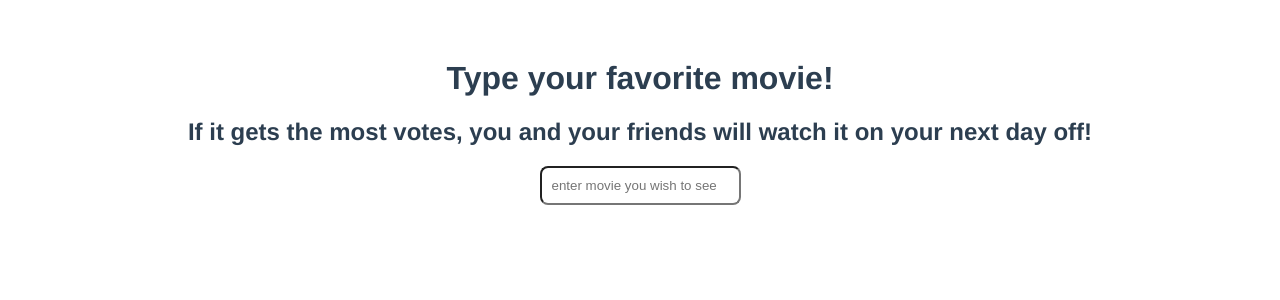
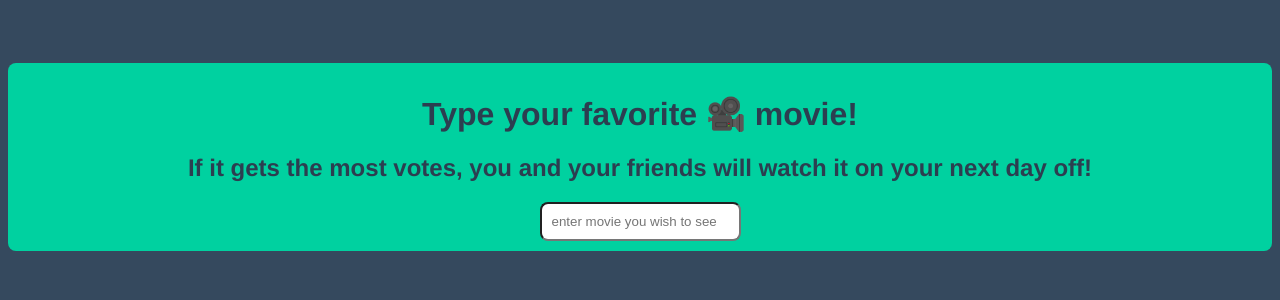
Before and after one commit to VasilikiLoukoumi/vue-movie-calendar, a Vue app: page / in a window 1280 px wide. Shown: the top 300 px of the page. Built offline with nearby package versions, Linux system fonts and the light colour scheme.

Commit message:
Added emojis.

```diff
--- a/src/App.vue
+++ b/src/App.vue
@@ -20,12 +20,18 @@ export default {
 </script>
 
 <style>
+    body {
+        background-color: #35495E;
+    }
     #app {
         font-family: 'Avenir', Helvetica, Arial, sans-serif;
         -webkit-font-smoothing: antialiased;
         -moz-osx-font-smoothing: grayscale;
         text-align: center;
         color: #2c3e50;
-  margin-top: 60px;
+        margin-top:5%;
+        background-color: #00D1A0;
+        padding:10px;
+        border-radius:8px;
     }
 </style>
--- a/src/components/MovieChoice.vue
+++ b/src/components/MovieChoice.vue
@@ -5,9 +5,10 @@
    </form>
    <ul v-for = "(movie,index) in movies">
        <li>
-           <p>{{index+1}}. {{movie.movie}}</p><button id="plusBtn" v-on:click="voteMovie(index)">+</button>
-           <button id="minusBtn" v-on:click="downVoteMovie(index)">-</button><p v-bind:id="movie" class="votes">Votes: {{movie.votes}}</p>
-
+           <p>{{index+1}}. {{movie.movie.toUpperCase()}}</p><button id="plusBtn" v-on:click="voteMovie(index)">👍</button>
+                                                            <button id="minusBtn" v-on:click="downVoteMovie(index)">👎</button><p v-bind:id="movie" class="votes">
+     Votes: {{movie.votes}}
+</p>
        </li>
 
    </ul>
@@ -49,7 +50,7 @@ export default {
 }
 </script>
 
-<style>
+<style scoped>
 button{
 display:inline-block;
 padding:4px;
@@ -63,8 +64,9 @@ input{
 border-radius:8px;
 padding:10px;
 }
-.alert{
-    border:2px solid indianred;
-    padding:5px;
+li {
+background-color: white;
+border-radius: 8px;
 }
+
 </style>
--- a/src/components/PageTitle.vue
+++ b/src/components/PageTitle.vue
@@ -1,7 +1,7 @@
 <template>
  <div id="title">
- <h1>Type your favorite movie!</h1>
- <h2>If it gets the most votes, you and your friends will watch it on your next day off!</h2>
+     <h1>Type your favorite 🎥 movie!</h1>
+ <h2>If it gets the most votes, you and your friends will watch it on your next day off! </h2>
  </div>
 </template>
 
```
Lines whose indentation alone changed are shown as unchanged.
